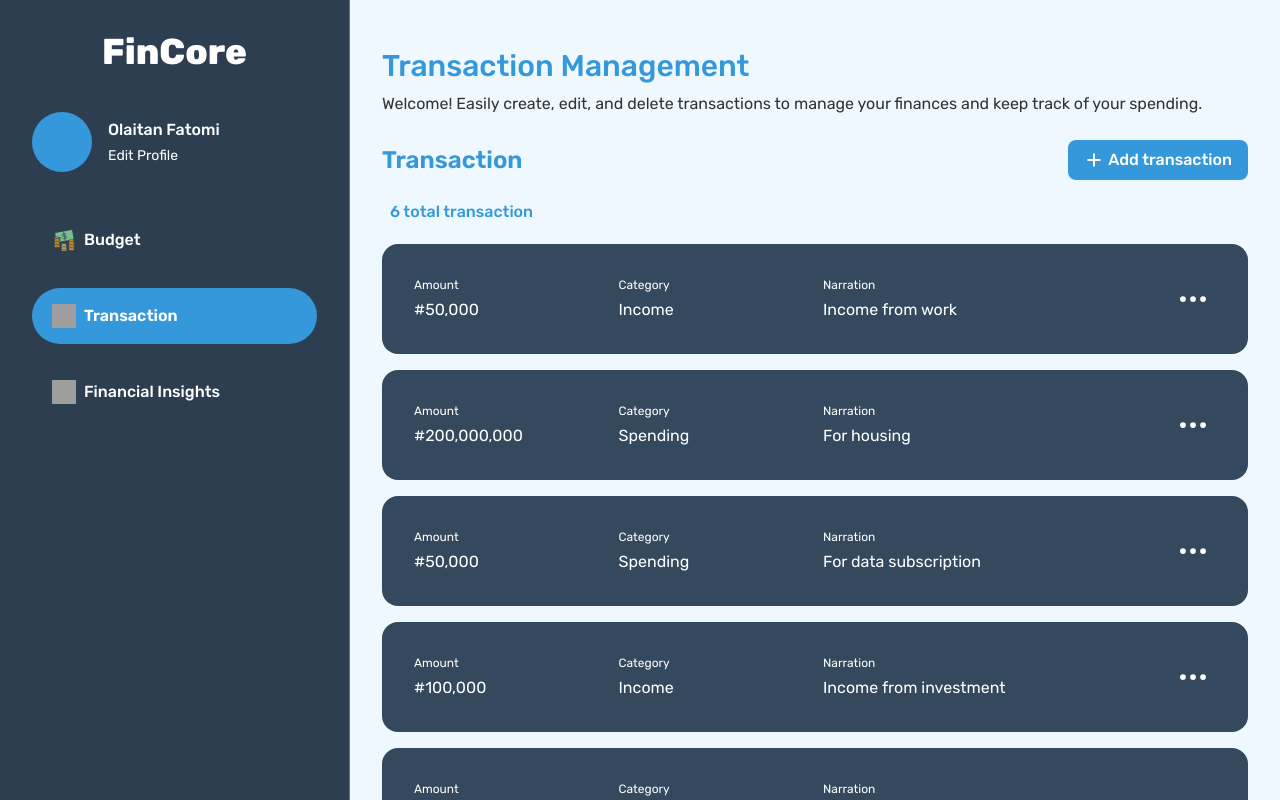
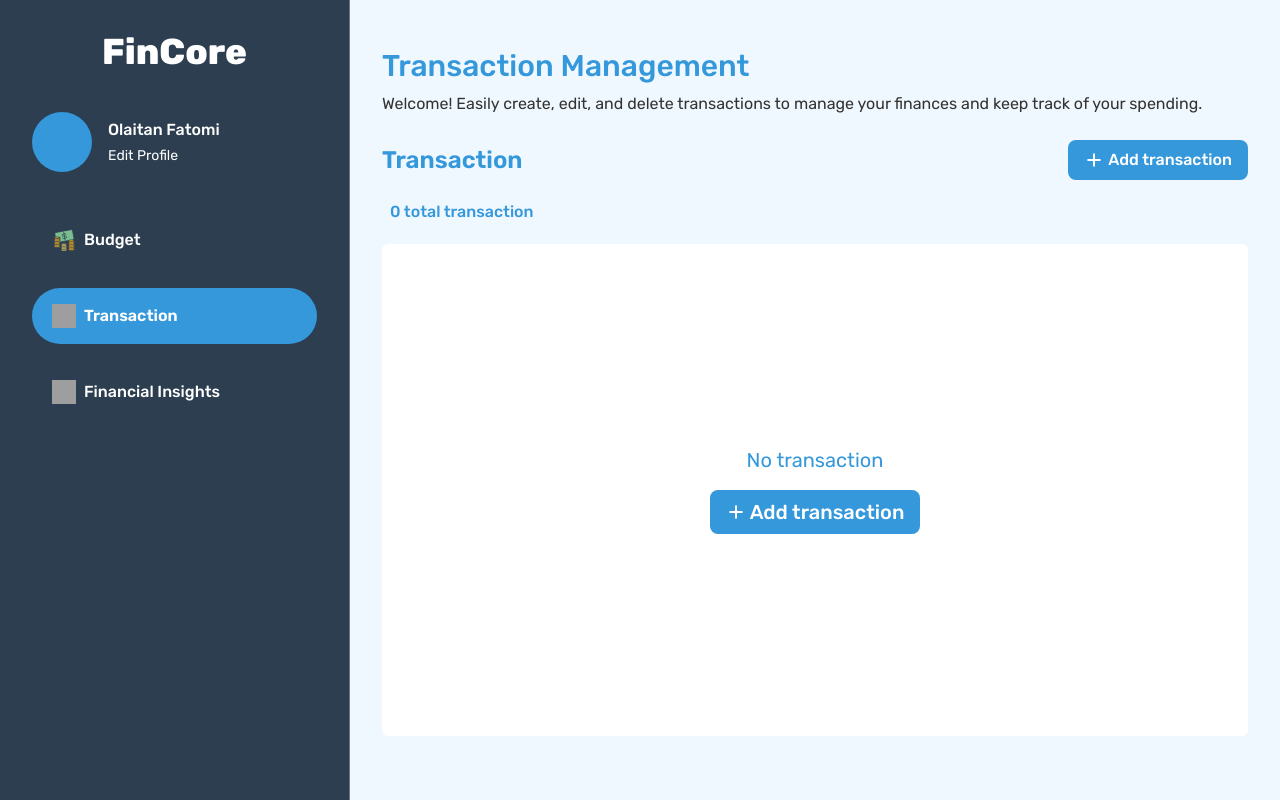
Before and after one commit to Fatomi02/zeta, a Vue app: page /dashboard/transaction in a window 1280 px wide. Built offline with nearby package versions, Linux system fonts and the light colour scheme; grey boxes are pictures that could not be loaded.

Commit message:
empty state

```diff
--- a/src/store/transaction.js
+++ b/src/store/transaction.js
@@ -3,48 +3,48 @@
 export default {
     state: {
         transactions: [
-            {
-                id: 1,
-                amount: 50000,
-                category: 'Income',
-                narration: 'Income from work',
-                isOpen: false,
-            },
-            {
-                id: 2,
-                amount: 200000000,
-                category: 'Spending',
-                narration: 'For housing',
-                isOpen: false,
-            },
-            {
-                id: 3,
-                amount: 50000,
-                category: 'Spending',
-                narration: 'For data subscription',
-                isOpen: false,
-            },
-            {
-                id: 4,
-                amount: 100000,
-                category: 'Income',
-                narration: 'Income from investment',
-                isOpen: false,
-            },
-            {
-                id: 5,
-                amount: 20000,
-                category: 'Income',
-                narration: 'Income from event',
-                isOpen: false,
-            },
-            {
-                id: 6,
-                amount: 200000,
-                category: 'Spending',
-                narration: 'Spending on transport huygkfwkfwg,hyukfyugw,hfgyukgw,ykf,hbgyklw,fbhgywl,fhebigywlefhhkwiglyer',
-                isOpen: false,
-            },
+            // {
+            //     id: 1,
+            //     amount: 50000,
+            //     category: 'Income',
+            //     narration: 'Income from work',
+            //     isOpen: false,
+            // },
+            // {
+            //     id: 2,
+            //     amount: 200000000,
+            //     category: 'Spending',
+            //     narration: 'For housing',
+            //     isOpen: false,
+            // },
+            // {
+            //     id: 3,
+            //     amount: 50000,
+            //     category: 'Spending',
+            //     narration: 'For data subscription',
+            //     isOpen: false,
+            // },
+            // {
+            //     id: 4,
+            //     amount: 100000,
+            //     category: 'Income',
+            //     narration: 'Income from investment',
+            //     isOpen: false,
+            // },
+            // {
+            //     id: 5,
+            //     amount: 20000,
+            //     category: 'Income',
+            //     narration: 'Income from event',
+            //     isOpen: false,
+            // },
+            // {
+            //     id: 6,
+            //     amount: 200000,
+            //     category: 'Spending',
+            //     narration: 'Spending on transport huygkfwkfwg,hyukfyugw,hfgyukgw,ykf,hbgyklw,fbhgywl,fhebigywlefhhkwiglyer',
+            //     isOpen: false,
+            // },
         ]
     },
     mutations: {
--- a/src/views/dashboard/Budget.vue
+++ b/src/views/dashboard/Budget.vue
@@ -1,11 +1,11 @@
 <!-- eslint-disable vue/multi-word-component-names -->
 <template>
-    <div @click="closeMenu" class="flex flex-col gap-6">
+    <div @click="closeMenu" class="flex flex-col gap-6 h-full">
         <div class="flex flex-col gap-2">
             <h1 class="font-medium text-2xl md:text-3xl">Budget Management</h1>
             <span>Welcome! Easily create, edit, and delete budgets to manage your finances and keep track of your spending.</span>
         </div>
-            <div class="flex flex-col mb-4 gap-6 lg:gap-10">
+            <div class="flex flex-col mb-4 gap-6 h-full lg:gap-10">
                 <div class="flex justify-between items-center">
                     <h2 class="text-2xl font-semibold">Budget</h2>
                     <AppBtn @click="toggleModal(null, 'add')">
@@ -14,7 +14,7 @@
                     </AppBtn>
                 </div>
                 <h2 class="font-medium pl-2 lg:my-[-20px]">{{ budgets.length }} total budget</h2>
-                <div class="flex flex-col gap-4">
+                <div v-if="budgets.length > 0" class="flex flex-col gap-4">
                     <div v-for="(budget, index) in budgets" :key="index" class="w-full py-4 px-6 lg:p-8 grid grid-cols-3 item lg:grid-cols-4 gap-4 justify-between bg-[#34495E] border border-[#A6DDEF] rounded-2xl">
                         <div class="flex flex-col items-start gap-1 capitalize">
                             <div class="text-[12px] text-[#A6DDEF]">Title</div>
@@ -22,7 +22,7 @@
                         </div>
                         <div class="flex flex-col items-start gap-1">
                             <div class="text-[12px] text-[#A6DDEF]">Total Amount</div>
-                            #{{ budget.amount.toLocaleString() }}
+                            <div class="w-full truncate">  #{{ budget.amount.toLocaleString() }}</div>
                         </div>
                         <div class="hidden lg:flex flex-col items-start w-full truncate gap-1">
                             <div class="text-[12px] text-[#A6DDEF]">Duration</div>
@@ -38,6 +38,13 @@
                         </div>
                     </div>
                 </div>
+                <div v-else class="w-full h-full flex flex-col gap-4 bg-white items-center justify-center text-[#3498DB] text-xl rounded-md">
+                    No budget
+                    <AppBtn @click="toggleModal(null, 'add')">
+                        <img src="@/assets/icons/Add.svg" alt="add">
+                        Add budget
+                    </AppBtn>
+                </div>
             </div>
     </div>
     <transition name="fade-right">
@@ -52,7 +59,7 @@
                 <AppInput label="Amount" required type="number" name="amount" id="amount" v-model="formData.amount" placeholder="Enter budget amount"></AppInput>
                 <AppInput label="Duration" required type="select" :selectArray="durationArray" v-model="formData.duration" name="duration" id="duration" placeholder="Select a duration"></AppInput>
             </div>
-            <div class="flex justify-end gap-6 mt-4">
+            <div class="flex justify-between gap-6 mt-4">
                 <AppBtn variant="danger" @click="toggleModal(null, 'add')">Cancel</AppBtn>
                 <AppBtn type="submit">Add Budget</AppBtn>
             </div>
@@ -71,8 +78,8 @@
                 <AppInput label="Amount" required type="number" name="amount" id="amount" v-model="editBudgetData.amount" placeholder="Enter budget amount"></AppInput>
                 <AppInput label="Duration" required type="select" :selectArray="durationArray" v-model="editBudgetData.duration" name="duration" id="duration" placeholder="Select a duration"></AppInput>
             </div>
-            <div class="flex justify-center gap-4">
-                <AppBtn variant="outline" @click="toggleModal(null, 'edit')">Cancel</AppBtn>
+            <div class="flex justify-between gap-4">
+                <AppBtn variant="danger" @click="toggleModal(null, 'edit')">Cancel</AppBtn>
                 <AppBtn type="submit">Update</AppBtn>
             </div>
         </form>
--- a/src/views/dashboard/Dashboard.vue
+++ b/src/views/dashboard/Dashboard.vue
@@ -1,9 +1,9 @@
 <!-- eslint-disable vue/multi-word-component-names -->
 <template>
     <transition name="fade-in">
-        <div v-if="isVisible" class="flex flex-col lg:flex-row">
+        <div v-if="isVisible" class="flex flex-col h-screen w-full lg:flex-row">
         <SideNav></SideNav>
-        <div class="lg:px-8 lg:py-12 py-6 px-4 w-full bg-[#F0F8FF] lg:h-screen overflow-auto scroll-container">
+        <div class="lg:px-8 lg:py-12 py-6 px-4 w-full bg-[#F0F8FF] h-full overflow-auto scroll-container">
             <RouterView></RouterView>
         </div>
     </div>
--- a/src/views/dashboard/Transaction.vue
+++ b/src/views/dashboard/Transaction.vue
@@ -1,11 +1,11 @@
 <!-- eslint-disable vue/multi-word-component-names -->
 <template>
-    <div @click="closeMenu" class="flex flex-col gap-6">
+    <div @click="closeMenu" class="flex flex-col h-full gap-6">
         <div class="flex flex-col gap-2">
             <h1 class="font-medium text-2xl md:text-3xl">Transaction Management</h1>
             <span>Welcome! Easily create, edit, and delete transactions to manage your finances and keep track of your spending.</span>
         </div>
-            <div class="flex flex-col mb-4 gap-6 lg:gap-10">
+            <div class="flex flex-col mb-4 gap-6 h-full lg:gap-10">
                 <div class="flex justify-between items-center">
                     <h2 class="text-2xl font-semibold">Transaction</h2>
                     <AppBtn @click="toggleModal(null, 'add')">
@@ -14,11 +14,11 @@
                     </AppBtn>
                 </div>
                 <h2 class="font-medium pl-2 lg:my-[-20px]">{{ transactions.length }} total transaction</h2>
-                <div class="flex flex-col gap-4">
+                <div v-if="transactions.length > 0" class="flex flex-col gap-4">
                     <div v-for="(transaction, index) in transactions" :key="index" class="w-full py-4 px-6 lg:p-8 grid grid-cols-3 item lg:grid-cols-4 gap-4 justify-between bg-[#34495E] rounded-2xl">
-                        <div class="flex truncate w-full flex-col items-start gap-1">
+                        <div class="flex w-full flex-col items-start gap-1">
                             <h4 class="text-[12px]">Amount</h4>
-                            #{{ transaction.amount.toLocaleString() }}
+                            <div class="w-full truncate">#{{ transaction.amount.toLocaleString() }}</div>
                         </div>
                         <div class="flex truncate w-full flex-col items-start gap-1 capitalize">
                             <h4 class="text-[12px]">Category</h4>
@@ -38,6 +38,13 @@
                         </div>
                     </div>
                 </div>
+                <div v-else class="w-full h-full flex flex-col gap-4 bg-white items-center justify-center text-[#3498DB] text-xl rounded-md">
+                    No transaction
+                    <AppBtn @click="toggleModal(null, 'add')">
+                        <img src="@/assets/icons/Add.svg" alt="add">
+                        Add transaction
+                    </AppBtn>
+                </div>
             </div>
     </div>
     <transition name="fade-right">
@@ -52,7 +59,7 @@
                 <AppInput label="Category" required type="select" :selectArray="categoryArray" v-model="formData.category" name="category" id="category" placeholder="Select a category"></AppInput>
                 <AppInput label="Narration" required type="textarea" name="narration" id="narration" v-model="formData.narration" placeholder="Enter a narration"></AppInput>
             </div>
-            <div class="flex justify-end gap-6">
+            <div class="flex justify-between gap-6">
                 <AppBtn variant="danger" @click="toggleModal(null, 'add')">Cancel</AppBtn>
                 <AppBtn type="submit">Add Transaction</AppBtn>
             </div>
@@ -71,8 +78,8 @@
                 <AppInput label="Duration" required type="select" :selectArray="categoryArray" v-model="editTransactionData.category" name="category" id="category" placeholder="Select a category"></AppInput>
                 <AppInput label="Narration" required type="textarea" name="narration" id="narration" v-model="editTransactionData.narration" placeholder="Enter a narration"></AppInput>
             </div>
-            <div class="flex justify-center gap-4">
-                <AppBtn variant="outline" @click="toggleModal(null, 'edit')">Cancel</AppBtn>
+            <div class="flex justify-between gap-4">
+                <AppBtn variant="danger" @click="toggleModal(null, 'edit')">Cancel</AppBtn>
                 <AppBtn type="submit">Update</AppBtn>
             </div>
         </form>
```
Also changed, not shown: src/store/budget.js (+42 -42 lines).
